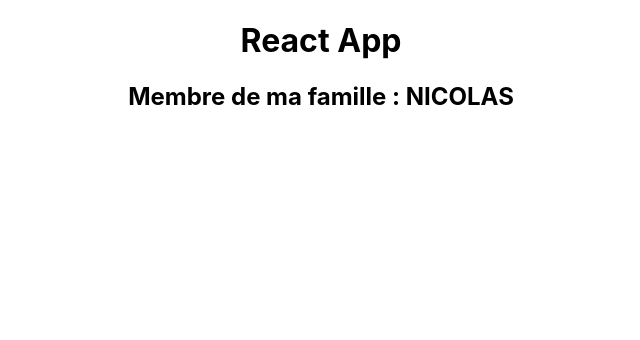
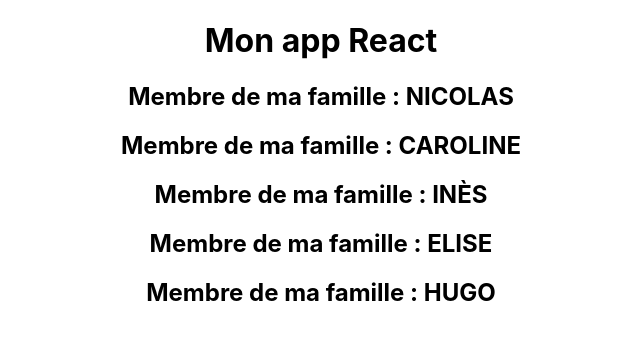
Before and after one commit to Nikuspokus/udemy-vuejs-49h, a React (Create React App) app in the folder premier-projet-react/: page / in a window 1280 px wide. Shown: the top 340 px of the page, without its empty margins (319-959 px from the left). Built offline with nearby package versions, Linux system fonts and the light colour scheme.

Commit message:
chap 20 - La Props Children

```diff
--- a/premier-projet-react/src/App.js
+++ b/premier-projet-react/src/App.js
@@ -4,11 +4,16 @@ import Membre from './components/Membre'
 
 class App extends Component {
   render() {
+    const { titre } = this.props
     return (
       <div className="App">
-        <h1>React App</h1>
+        <h1>{ titre }</h1>
         {/* <a href="https://www.google.fr/" target="blank">test lien</a> */}
-        <Membre />
+        <Membre nom='Nicolas'/>
+        <Membre nom='Caroline'/>
+        <Membre nom='Inès'/>
+        <Membre nom='Elise'/>
+        <Membre nom='Hugo'/>
       </div>
     );
   }
--- a/premier-projet-react/src/components/Membre.js
+++ b/premier-projet-react/src/components/Membre.js
@@ -1,11 +1,16 @@
 import React from 'react'
 
-const Membre = () => {
-
-  const name = 'Nicolas';
-
+// const Membre = (props) => {
+//   const name = props.nom
+// console.log(props);
+//   return (
+//    <h2>Membre de ma famille : {name.toUpperCase()}</h2>
+//    )
+// }
+const Membre = ({nom}) => {
+console.log(nom);
   return (
-   <h2>Membre de ma famille : { name.toUpperCase() }</h2>
+   <h2>Membre de ma famille : {nom.toUpperCase()}</h2>
    )
 }
 
--- a/premier-projet-react/src/index.js
+++ b/premier-projet-react/src/index.js
@@ -5,7 +5,7 @@ import App from './App';
 import reportWebVitals from './reportWebVitals';
 
 ReactDOM.render(
-    <App />,
+    <App titre='Mon app React'/>,
   document.getElementById('root')
 );
 
```
